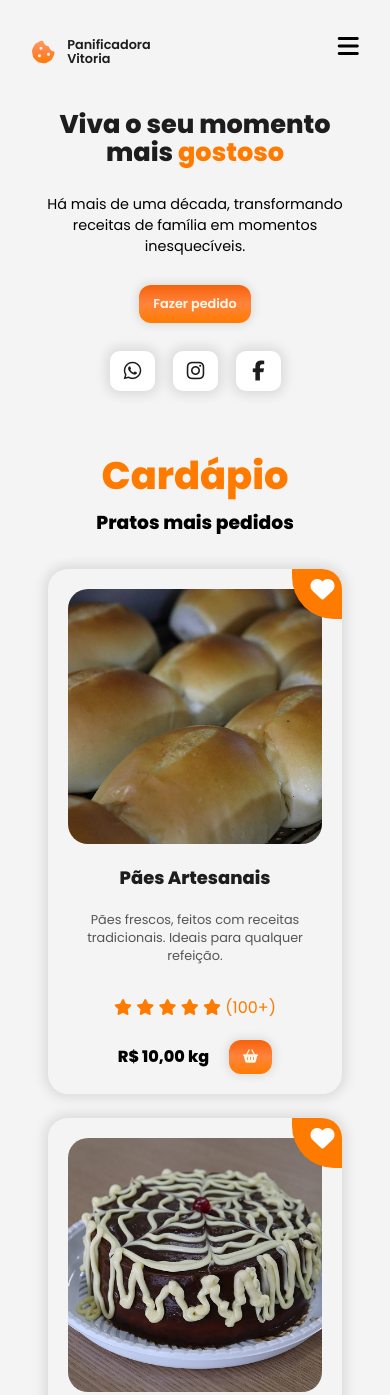
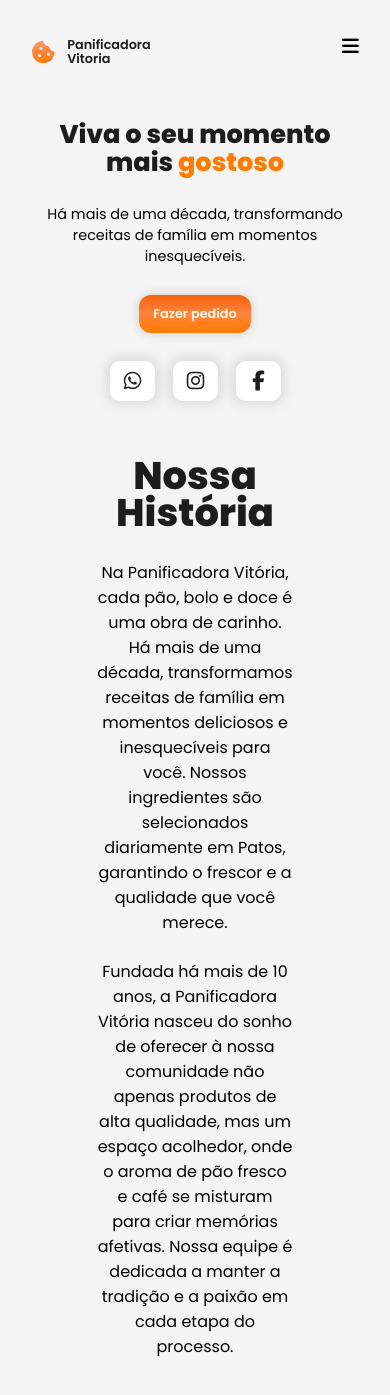
Before and after one commit to RikeGIT/Panificadora-Vitoria, a plain HTML site: page index.html in a window 390 px wide. Shown: the top 1395 px of the page. Drawn offline with nearby package versions, Linux system fonts and the light colour scheme.

Commit message:
Seção de perfil finalizada

```diff
--- a/index.html
+++ b/index.html
@@ -17,6 +17,7 @@
     <link rel="stylesheet" href="src/styles/style.css">
     <link rel="stylesheet" href="src/styles/navbar.css">
     <link rel="stylesheet" href="src/styles/home.css">
+    <link rel="stylesheet" href="src/styles/perfil.css">
     <link rel="stylesheet" href="src/styles/menu.css">
     <title>Panificadora Vitoria</title>
 </head>
@@ -106,6 +107,27 @@
                 </div>
             </section>
 
+            <section id="perfil">
+                <div id="perfil_text">
+                    <h2 class="section-title">Nossa História</h2>
+                    <p class="description">
+                        Na Panificadora Vitória, cada pão, bolo e doce é uma obra de carinho. Há mais de uma década,
+                        transformamos receitas de família em momentos deliciosos e inesquecíveis para você. Nossos
+                        ingredientes são selecionados diariamente em Patos, garantindo o frescor e a qualidade que
+                        você merece.
+                    </p>
+                    <p class="description">
+                        Fundada há mais de 10 anos, a Panificadora Vitória nasceu do sonho de oferecer à nossa
+                        comunidade não apenas produtos de alta qualidade, mas um espaço acolhedor, onde o aroma de
+                        pão fresco e café se misturam para criar memórias afetivas. Nossa equipe é dedicada a manter
+                        a tradição e a paixão em cada etapa do processo.
+                    </p>
+                </div>
+                <div id="perfil_image">
+                    <img src="src/images/pan.jpeg" alt="Fachada da Panificadora Vitória">
+                </div>
+            </section>
+
             <section id="menu">
                 <h2 class="section-title">Cardápio</h2>
                 <h3 class="section-subtitle">Pratos mais pedidos</h3>
@@ -149,7 +171,7 @@
                             <i class="fa-solid fa-heart"></i>
                         </div>
 
-                        <img src="src/images/dishs/dish2.png" clas ="dish-heart" alt="Imagen de pães">
+                        <img src="src/images/dishs/dish2.png" class="dish-image" alt="Imagen de pães">
                         <h3 class="dish-title">
                             Bolos artesanais
                         </h3>
--- a/src/styles/home.css
+++ b/src/styles/home.css
@@ -1,7 +1,8 @@
 #home {
     display: flex;
     position: relative;
-    min-height: calc(100vh - 101.59px);
+    margin-top: 1rem;
+    min-height: calc(80vh - 101.59px);
 }
 
 #cta {
@@ -9,7 +10,7 @@
     display: flex;
     flex-direction: column;
     gap: 28px;
-    margin-top: 5%;
+    margin-top: 3%;
 }
 
 #cta .title {
--- a/src/styles/menu.css
+++ b/src/styles/menu.css
@@ -3,7 +3,7 @@
     flex-direction: column;
     align-items: center;
     justify-content: center;
-    min-height: 100vh;
+    min-height: 60vh;
 }
 
 #dishes {
@@ -96,6 +96,7 @@
     .dish {
         width: 90%;
         height: auto;
+        margin-bottom: 1rem;
     }
 
     .dish img {
--- a/src/styles/navbar.css
+++ b/src/styles/navbar.css
@@ -70,7 +70,7 @@ header {
         border: none;
         background: transparent;
         cursor: pointer;
-        font-size: 1.5rem;
+        font-size: 1.2rem;
     }
 
     #mobile_menu.active {
--- /dev/null
+++ b/src/styles/perfil.css
@@ -0,0 +1,56 @@
+#perfil {
+    display: flex;
+    align-items: center;
+    padding: 28px 8%;
+    gap: 144px;
+}
+
+#perfil_text {
+    display: flex;
+    justify-content: center;
+    flex-direction: column;
+    gap: 24px;
+    width: 60%;
+}
+
+#perfil_text .section-title{
+    color: #1d1d1d;
+}
+
+#perfil_text .description {
+    font-size: 1rem;
+}
+
+#perfil_image {
+    width: 30%;
+    height: 40%;
+}
+
+#perfil_image img{
+    width: 22rem;
+    border-radius: 3em;
+}
+
+@media  screen and (max-width: 1170px) {
+    #perfil {
+        display: flex;
+        justify-content: center;
+        align-items: center;
+        flex-direction: column;
+        width: 100%;
+    }
+
+    #perfil_text .section-title {
+        text-align: center;
+        line-height: 0.98;
+    }
+
+    #perfil_text .description {
+        font-size: 1em;
+        text-align: center;
+    }
+
+    #perfil_image {
+        display: none;
+    }
+}
```
Also changed, not shown: src/images/pan.jpeg (added).
